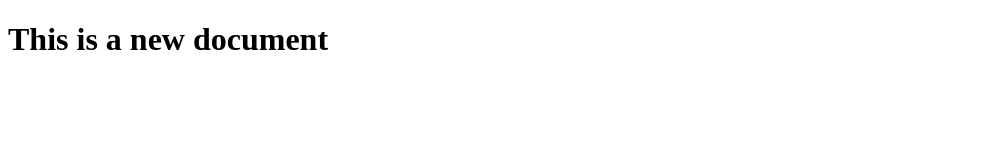
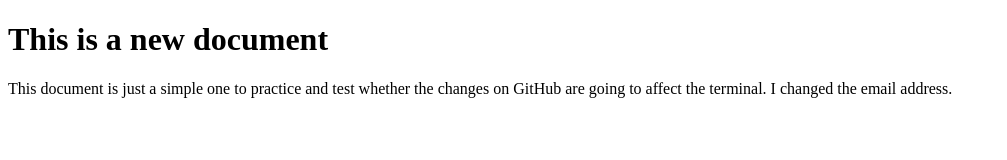
Before and after one commit to Esther-Anyona/new-repo, a plain HTML site: page index.html in a window 1280 px wide. Shown: the whole page, without its empty margins (0-1007 px from the left). Drawn offline with Linux system fonts and the light colour scheme.

Commit message:
Add p element and content

```diff
--- a/index.html
+++ b/index.html
@@ -8,5 +8,6 @@
 </head>
 <body>
   <h1>This is a new document</h1>
+  <p>This document is just a simple one to practice and test whether the changes on GitHub are going to affect the terminal. I changed the email address.</p>
 </body>
 </html>
```
